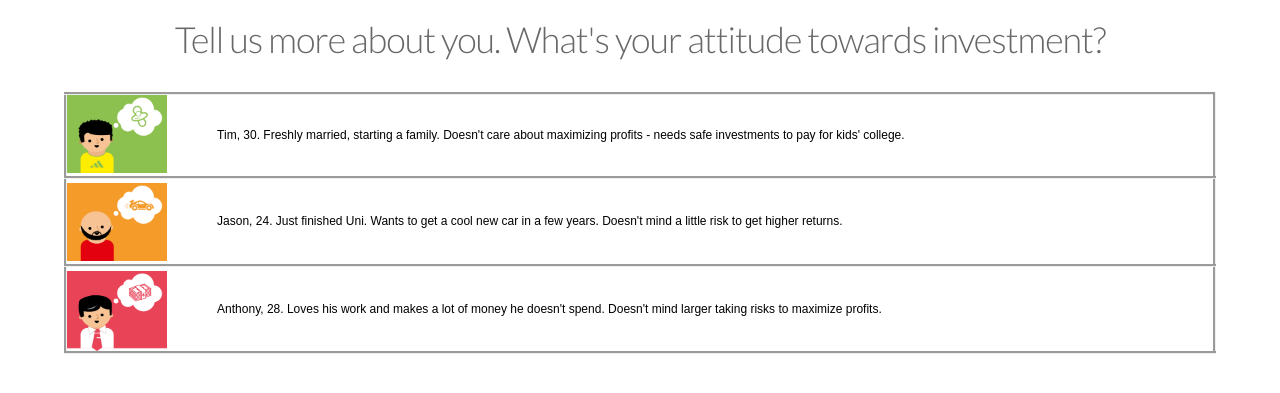
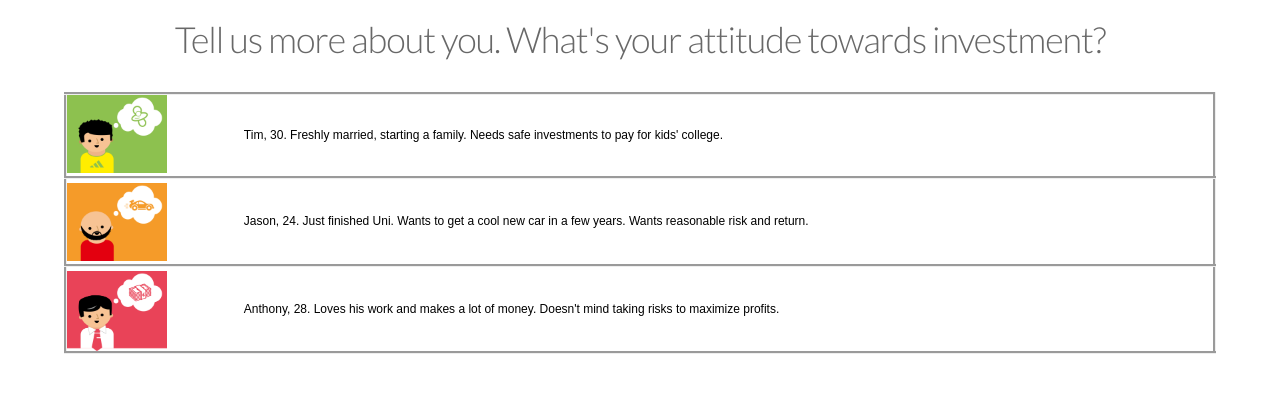
Before and after one commit to matthiaswanker/websiteoo, a Django app: template templates/persona_score.html in a window 1280 px wide. Shown: the part 241-634 px from the top of the page. Run offline with Django 3.2, Linux system fonts and the light colour scheme; the template is opened without the code that fills it, so the values that code supplies are empty; some libraries are stand-ins or nearby versions.

Commit message:
updated persona texts

```diff
--- a/templates/persona_score.html
+++ b/templates/persona_score.html
@@ -33,15 +33,15 @@
         <table style="width:90%">
             <tr id="persona_type1" style="border:groove">
                 <td class="top_row"><div><img src="{% static "statement/img/personas/persona1.png"%}" alt="Persona 1" width="100"></div></td>
-                <td class="textfield" class="top_row">Tim, 30. Freshly married, starting a family. Doesn't care about maximizing profits - needs safe investments to pay for kids' college.</td>
+                <td class="textfield" class="top_row">Tim, 30. Freshly married, starting a family. Needs safe investments to pay for kids' college.</td>
             </tr>
             <tr id="persona_type2" style="border:groove">
                 <td class="middle_row"><div><img src="{% static "statement/img/personas/persona2.png"%}" alt="Persona 2" width="100"></div></td>
-                <td class="textfield" class="middle_row" >Jason, 24. Just finished Uni. Wants to get a cool new car in a few years. Doesn't mind a little risk to get higher returns. </td>
+                <td class="textfield" class="middle_row" >Jason, 24. Just finished Uni. Wants to get a cool new car in a few years. Wants reasonable risk and return. </td>
             </tr>
             <tr id="persona_type3" style="border:groove">
                 <td class="bottom_row"><div><img src="{% static "statement/img/personas/persona3.png"%}" alt="Persona 3" width="100"></div></td>
-                <td class="textfield" class="bottom_row">Anthony, 28. Loves his work and makes a lot of money he doesn't spend. Doesn't mind larger taking risks to maximize profits.</td>
+                <td class="textfield" class="bottom_row">Anthony, 28. Loves his work and makes a lot of money. Doesn't mind taking risks to maximize profits.</td>
             </tr>
         </table>
         <div><input  id="persona_score" type="text" name="persona_score" placeholder="Select your persona" value="" style="display:none"></div>
```
